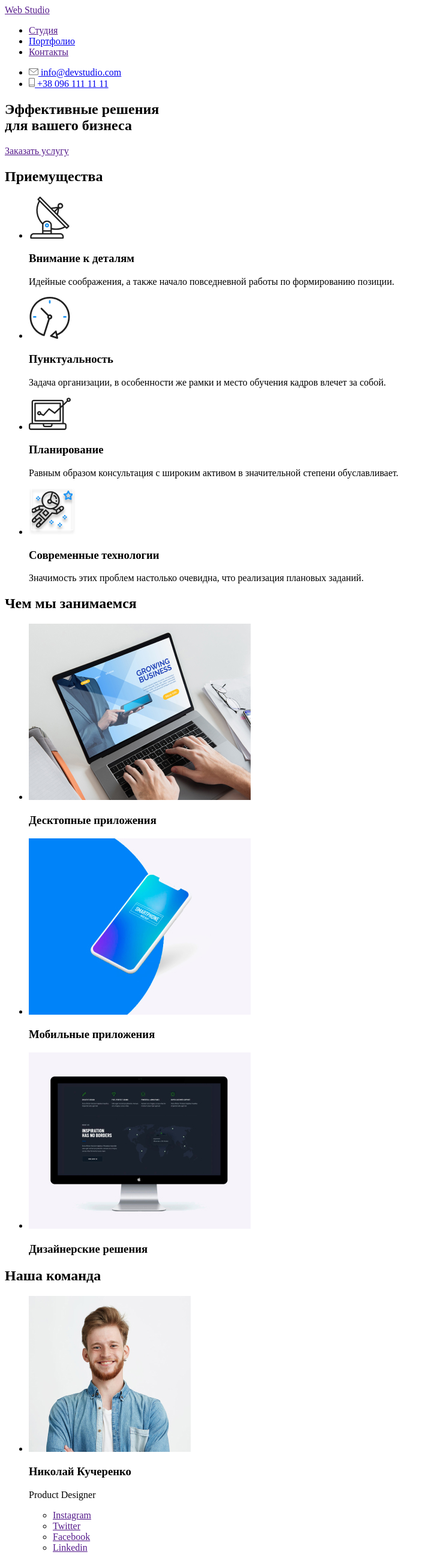
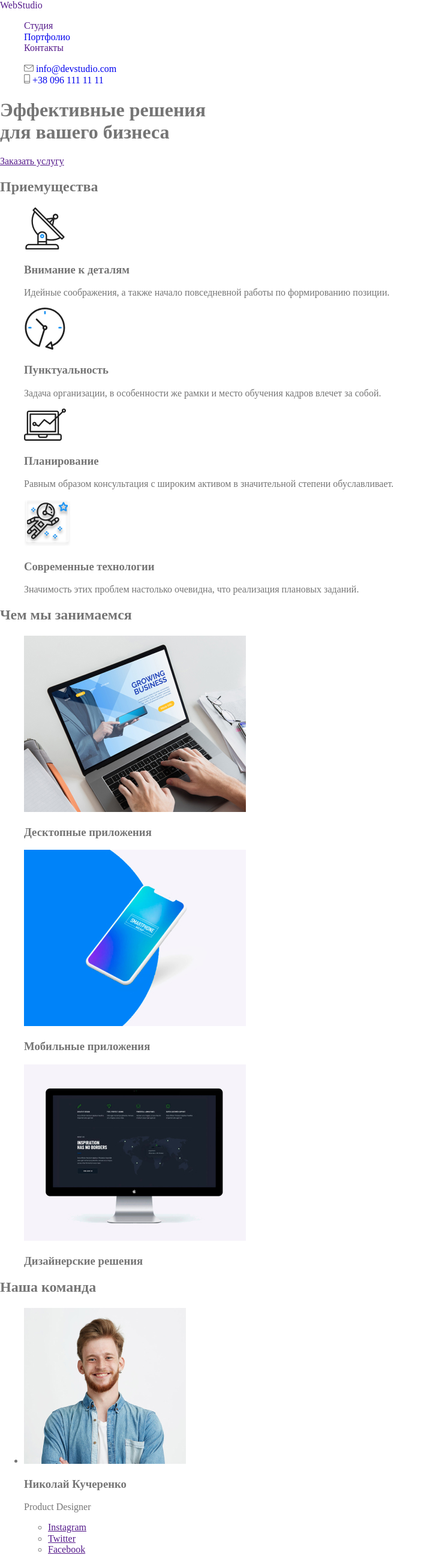
Before and after one commit to Ir-tsa/goit-markup-hw-02, a plain HTML site: page index.html in a window 1280 px wide. Shown: the top 2593 px of the page at 60% size, without its empty margins (0-727 px from the left). Drawn offline with Linux system fonts and the light colour scheme.

Commit message:
connected file css, normalize, finded basic colors, named classes

```diff
--- a/CSS/style.css
+++ b/CSS/style.css
@@ -0,0 +1,16 @@
+:root {
+  --primery-text-color: #757575;
+  --title-text-color: #212121;
+  --secondery-title-text-color: #ffffff;
+  --accent-color: #2196f3;
+}
+body {
+  background-color: #fff;
+  color: var(--primery-text-color);
+}
+.list {
+  list-style: none;
+}
+a.link {
+  text-decoration: none;
+}
--- a/index.html
+++ b/index.html
@@ -4,26 +4,30 @@
     <meta charset="UTF-8" />
     <meta name="viewport" content="width=device-width, initial-scale=1.0" />
     <title>Web Studio</title>
+    <link rel="stylesheet" href="normalize.css" />
+    <link rel="stylesheet" href="./css/style.css" />
   </head>
   <body>
     <!--hat-->
     <header>
       <nav>
-        <a href="">Web Studio</a>
-        <ul>
-          <li><a href="">Студия</a></li>
-          <li><a href="./portfolio.html">Портфолио</a></li>
-          <li><a href="">Контакты</a></li>
+        <a href="" class="logo link"
+          ><span class="accent-logo">Web</span>Studio</a
+        >
+        <ul class="site-nav list">
+          <li><a href="" class="link">Студия</a></li>
+          <li><a href="./portfolio.html" class="link">Портфолио</a></li>
+          <li><a href="" class="link">Контакты</a></li>
         </ul>
       </nav>
-      <ul>
+      <ul class="contacts list">
         <li>
-          <a href="mailto:info@devstudio.com">
+          <a href="mailto:info@devstudio.com" class="link">
             <img src="./images/letter_grey.svg" alt="" /> info@devstudio.com
           </a>
         </li>
         <li>
-          <a href="tel:+38-096-111-11-11">
+          <a href="tel:+38-096-111-11-11" class="link">
             <img src="./images/tel_grey.svg" alt="" /> +38 096 111 11 11
           </a>
         </li>
@@ -39,12 +43,12 @@
         <a href="">Заказать услугу</a>
       </section>
       <!--advantage-->
-      <section>
+      <section class="section">
         <h2>Приемущества</h2>
-        <ul>
+        <ul class="advantage list">
           <li>
             <img src="./images/antenna.svg" alt="антена" />
-            <h3>Внимание к деталям</h3>
+            <h3 class="title">Внимание к деталям</h3>
             <p>
               Идейные соображения, а также начало повседневной работы по
               формированию позиции.
@@ -52,7 +56,7 @@
           </li>
           <li>
             <img src="./images/clock.svg" alt="часы" />
-            <h3>Пунктуальность</h3>
+            <h3 class="title">Пунктуальность</h3>
             <p>
               Задача организации, в особенности же рамки и место обучения кадров
               влечет за собой.
@@ -60,7 +64,7 @@
           </li>
           <li>
             <img src="./images/diagram.svg" alt="диаграма" />
-            <h3>Планирование</h3>
+            <h3 class="title">Планирование</h3>
             <p>
               Равным образом консультация с широким активом в значительной
               степени обуславливает.
@@ -68,7 +72,7 @@
           </li>
           <li>
             <img src="./images/astronaut.svg" alt="астронавт" />
-            <h3>Современные технологии</h3>
+            <h3 class="title">Современные технологии</h3>
             <p>
               Значимость этих проблем настолько очевидна, что реализация
               плановых заданий.
@@ -77,16 +81,16 @@
         </ul>
       </section>
       <!--services-->
-      <section>
-        <h2>Чем мы занимаемся</h2>
-        <ul>
+      <section class="section">
+        <h2 class="section-title">Чем мы занимаемся</h2>
+        <ul class="services list">
           <li>
             <img
               src="./images/desktop_applications.jpg"
               alt="desktop applications"
               width="370"
             />
-            <h3>Десктопные приложения</h3>
+            <h3 class="title">Десктопные приложения</h3>
           </li>
           <li>
             <img
@@ -94,7 +98,7 @@
               alt="mobile applications"
               width="370"
             />
-            <h3>Мобильные приложения</h3>
+            <h3 class="title">Мобильные приложения</h3>
           </li>
           <li>
             <img
@@ -102,20 +106,20 @@
               alt="design solutions"
               width="370"
             />
-            <h3>Дизайнерские решения</h3>
+            <h3 class="title">Дизайнерские решения</h3>
           </li>
         </ul>
       </section>
       <!--our team-->
-      <section>
-        <h2>Наша команда</h2>
+      <section class="seclion team">
+        <h2 class="section-title">Наша команда</h2>
         <ul>
           <li>
             <img
               src="./images/Nikolay_Kucherenko.jpg"
               alt="Николай Кучеренко"
             />
-            <h3>Николай Кучеренко</h3>
+            <h3 class="section-title content">Николай Кучеренко</h3>
             <p>Product Designer</p>
             <ul>
               <li>
@@ -130,7 +134,7 @@
         <ul>
           <li>
             <img src="./images/Olga_Ivanova.jpg" alt="Ольга Иванова" />
-            <h3>Ольга Иванова</h3>
+            <h3 class="section-title content">Ольга Иванова</h3>
             <p>Frontend Developer</p>
             <ul>
               <li>
@@ -145,7 +149,7 @@
         <ul>
           <li>
             <img src="./images/Andrey_Shevchenko.jpg" alt="Андрей Шевченко" />
-            <h3>Андрей Шевченко</h3>
+            <h3 class="section-title content">Андрей Шевченко</h3>
             <p>Marketing</p>
             <ul>
               <li>
@@ -160,7 +164,7 @@
         <ul>
           <li>
             <img src="./images/Ivan_Nikolaev.jpg" alt="Иван Николаев" />
-            <h3>Иван Николаев</h3>
+            <h3 class="section-title content">Иван Николаев</h3>
             <p>UI Designer</p>
             <ul>
               <li>
@@ -175,7 +179,7 @@
       </section>
       <!--customers-->
       <section>
-        <h2>Постоянные клиенты</h2>
+        <h2 class="section-title">Постоянные клиенты</h2>
         <ul>
           <li>
             <a href=""><img src="./images/Client_1.svg" alt="клиент 1" /></a>
@@ -201,15 +205,22 @@
     <!--footer-->
     <footer>
       <div>
-        <a href="">Web Studio</a>
+        <a href="" class="logo-fuoter link"
+          ><span class="accent-logo">Web</span>Studio</a
+        >
         <address>
           г. Киев, пр-т Леси Украинки, 26 <br />
-          <a href="mailto:info@example.com">info@example.com</a> <br />
-          <a href="tel:+38-096-111-11-11">+38 096 111 11 11</a>
+          <a href="mailto:info@example.com" class="address-link"
+            >info@example.com</a
+          >
+          <br />
+          <a href="tel:+38-096-111-11-11" class="address-link"
+            >+38 096 111 11 11</a
+          >
         </address>
       </div>
       <div>
-        <b>присоединяйтесь</b>
+        <b class="title">присоединяйтесь</b>
         <ul>
           <li><a href="" aria-label="Ссылка на Instagram ">Instagram</a></li>
           <li><a href="" aria-label="Ссылка на Twitter ">Twitter</a></li>
@@ -218,7 +229,7 @@
         </ul>
       </div>
       <div>
-        <b>подпишитесь на рассылку</b>
+        <b class="title">подпишитесь на рассылку</b>
       </div>
     </footer>
   </body>
```
